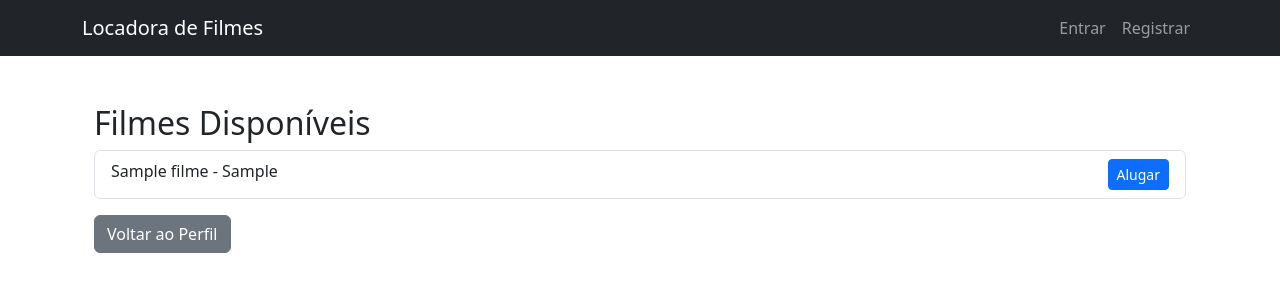
After one commit to daviresende123/trabalhoDesenvolvimentoWebDjango, a Django app: page /locadora/filmes/ in a window 1280 px wide. The commit adds this page. Shown: the top 300 px of the page. Run offline with Django 5.2, Linux system fonts and the light colour scheme; tables that the repository leaves empty hold one stand-in row (values such as "Sample post").

Commit message:
Aluguel de filmes criado, falta um polimento final

```diff
--- /dev/null
+++ b/locadora/templates/locadora/listar_filmes.html
@@ -0,0 +1,18 @@
+{% extends "locadora/base.html" %}
+
+{% block content %}
+<div class="container mt-5">
+    <h2>Filmes Disponíveis</h2>
+    <ul class="list-group">
+        {% for filme in filmes %}
+            <li class="list-group-item">
+                {{ filme.titulo }} - {{ filme.genero }}
+                <a href="{% url 'alugar_filme' filme.id %}" class="btn btn-primary btn-sm float-end">Alugar</a>
+            </li>
+        {% empty %}
+            <li class="list-group-item">Nenhum filme disponível no momento.</li>
+        {% endfor %}
+    </ul>
+    <a href="{% url 'perfil' %}" class="btn btn-secondary mt-3">Voltar ao Perfil</a>
+</div>
+{% endblock %}
--- a/locadora/templates/locadora/perfil.html
+++ b/locadora/templates/locadora/perfil.html
@@ -2,8 +2,7 @@
 
 {% block content %}
 <div class="container mt-5">
-    <h2>Bem-vindo, {{ user.username }}!</h2>
-    <p>Este é o seu perfil na locadora de filmes.</p>
+    <h2>Perfil de {{ user.username }}</h2>
     <h3>Suas Locações:</h3>
     <ul class="list-group">
         {% for locacao in user.locacao_set.all %}
@@ -14,5 +13,6 @@
             <li class="list-group-item">Nenhuma locação encontrada.</li>
         {% endfor %}
     </ul>
+    <a href="{% url 'listar_filmes' %}" class="btn btn-primary mt-3">Ver Filmes Disponíveis</a>
 </div>
 {% endblock %}
--- a/locadora/urls.py
+++ b/locadora/urls.py
@@ -5,4 +5,6 @@ urlpatterns = [
     path("", views.home, name="home"),
     path("perfil/", views.perfil, name="perfil"),
     path("registrar/", views.registrar, name="registrar"),
+    path("filmes/", views.listar_filmes, name="listar_filmes"),  # Listar filmes disponíveis
+    path("alugar/<int:filme_id>/", views.alugar_filme, name="alugar_filme"),  # Alugar um filme
 ]
--- a/locadora/views.py
+++ b/locadora/views.py
@@ -1,8 +1,10 @@
-from django.shortcuts import render, redirect
+from django.shortcuts import render, get_object_or_404, redirect
 from django.contrib.auth import login, authenticate
 from django.contrib.auth.forms import UserCreationForm
 from django.contrib.auth.decorators import login_required
 from .forms import RegistrarForm  # Importe o formulário personalizado
+from .models import Filme, Locacao
+from django.utils import timezone
 
 def home(request):
     return render(request, 'locadora/home.html')
@@ -21,3 +23,25 @@ def registrar(request):
     else:
         form = RegistrarForm()
     return render(request, 'registration/registrar.html', {'form': form})
+
+
+def listar_filmes(request):
+    filmes = Filme.objects.filter(disponivel=True)  # Filtra apenas filmes disponíveis
+    return render(request, 'locadora/listar_filmes.html', {'filmes': filmes})
+
+
+@login_required
+def alugar_filme(request, filme_id):
+    filme = get_object_or_404(Filme, id=filme_id, disponivel=True)  # Verifica se o filme está disponível
+    if request.method == 'POST':
+        # Cria uma nova locação
+        Locacao.objects.create(
+            cliente=request.user,
+            filme=filme,
+            data_locacao=timezone.now(),
+            devolvido=False
+        )
+        filme.disponivel = False  # Marca o filme como indisponível
+        filme.save()
+        return redirect('perfil')  # Redireciona para o perfil após o aluguel
+    return render(request, 'locadora/alugar_filme.html', {'filme': filme})
```
Also changed, not shown: locadora/templates/locadora/alugar_filme.html (added, +14 -0 lines).
